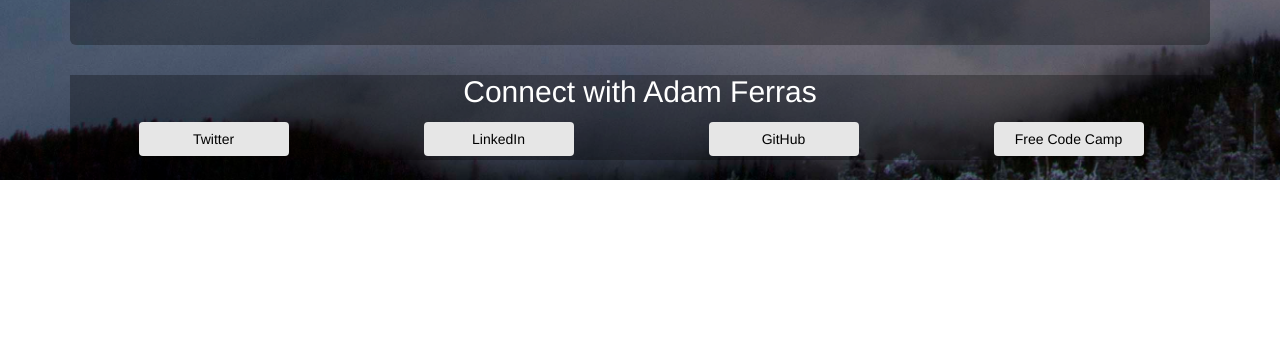
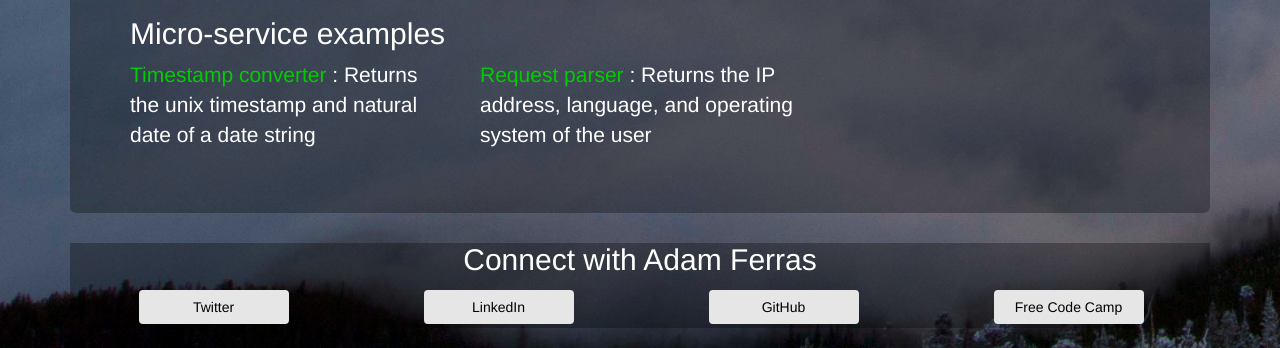
Before and after one commit to adferras/adferras.github.io, a website: page index.html in a window 1280 px wide. Shown: the part 1490-1838 px from the top of the page. Before the commit the page ends 1670 px from the top, so only its background shows below. Drawn offline with nearby package versions, Linux system fonts and the light colour scheme.

Commit message:
Include micro-service examples

```diff
--- a/index.html
+++ b/index.html
@@ -56,7 +56,7 @@
       </p>
     </div>
     <div id="portfolio" class="jumbotron">
-      <h2>Projects</h2>
+      <h2>Basic JavaScript Projects</h2>
       <p>Here are some of the projects I've worked on as a part of my ongoing education through <a class="link" href="http://www.freecodecamp.com/adferras">freecodecamp</a></p>
       <div class="row">
         <div class="col-md-4 projects">
@@ -108,6 +108,17 @@
           </div>
         </div>
       </div>
+      <h2>Micro-service examples</h2>
+      <div class="row">
+        <div class="col-md-4 projects">
+          <p><a href="http://timestamp-microservice-1690.herokuapp.com/">Timestamp converter</a>
+          : Returns the unix timestamp and natural date of a date string</p>
+        </div>
+        <div class="col-md-4 projects">
+          <p><a href="http://request-header-parser-1690.herokuapp.com">Request parser</a>
+          : Returns the IP address, language, and operating system of the user</p>
+        </div>
+      </div>
     </div>
 
     <div id="contact" class="footer">
```
Also changed, not shown: _site/index.html.
